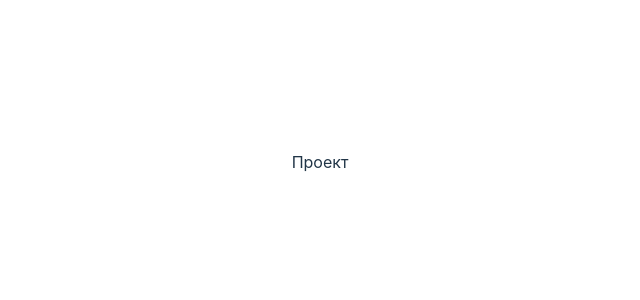
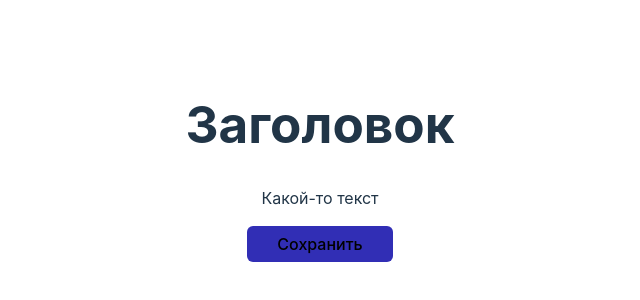
Before and after one commit to artyomevsyukov/React, a React (Vite) app in the folder Purple/11-react-1/: page / in a window 1280 px wide. Shown: the part 238-538 px from the top of the page, without its empty margins (320-960 px from the left). Built offline with nearby package versions, Linux system fonts and the light colour scheme.

Commit message:
.vscode eslint prettier

```diff
--- a/Purple/11-react-1/src/App.jsx
+++ b/Purple/11-react-1/src/App.jsx
@@ -1,10 +1,20 @@
-import './App.css';
+import "./App.css";
+import Button from "./copmponents/Button/button";
 
 function App() {
+	return (
+		<>
+			<a
+				href="https://sdfsdf.ru"
+				target="_blank"
+				className="dsfsd" rel="noreferrer"
 
-  return (
-    <div>Проект</div>
-  );
+			></a>
+			<h1>Заголовок</h1>
+			<p>Какой-то текст</p>
+			<Button />
+		</>
+	);
 }
 
 export default App;
--- /dev/null
+++ b/Purple/11-react-1/src/copmponents/Button/Button.css
@@ -0,0 +1,17 @@
+.button {
+    border-radius: 6px;
+    padding: 8px 30px;
+    font-family: inherit;
+    cursor: pointer;
+    transition: background 0.25s;
+    font-size: 16px;
+    border: none;
+}
+
+.accent:hover {
+    background: #222096;
+}
+
+.accent {
+    background: #312eb5;
+}
--- /dev/null
+++ b/Purple/11-react-1/src/copmponents/Button/Button.jsx
@@ -0,0 +1,7 @@
+import "./Button.css";
+
+function Button() {
+	return <button className="button accent">Сохранить</button>;
+}
+
+export default Button;
```
Also changed, not shown: Purple/11-react-1/.eslintrc.cjs, 2 other files (tests, documents, lock files or other folders).
